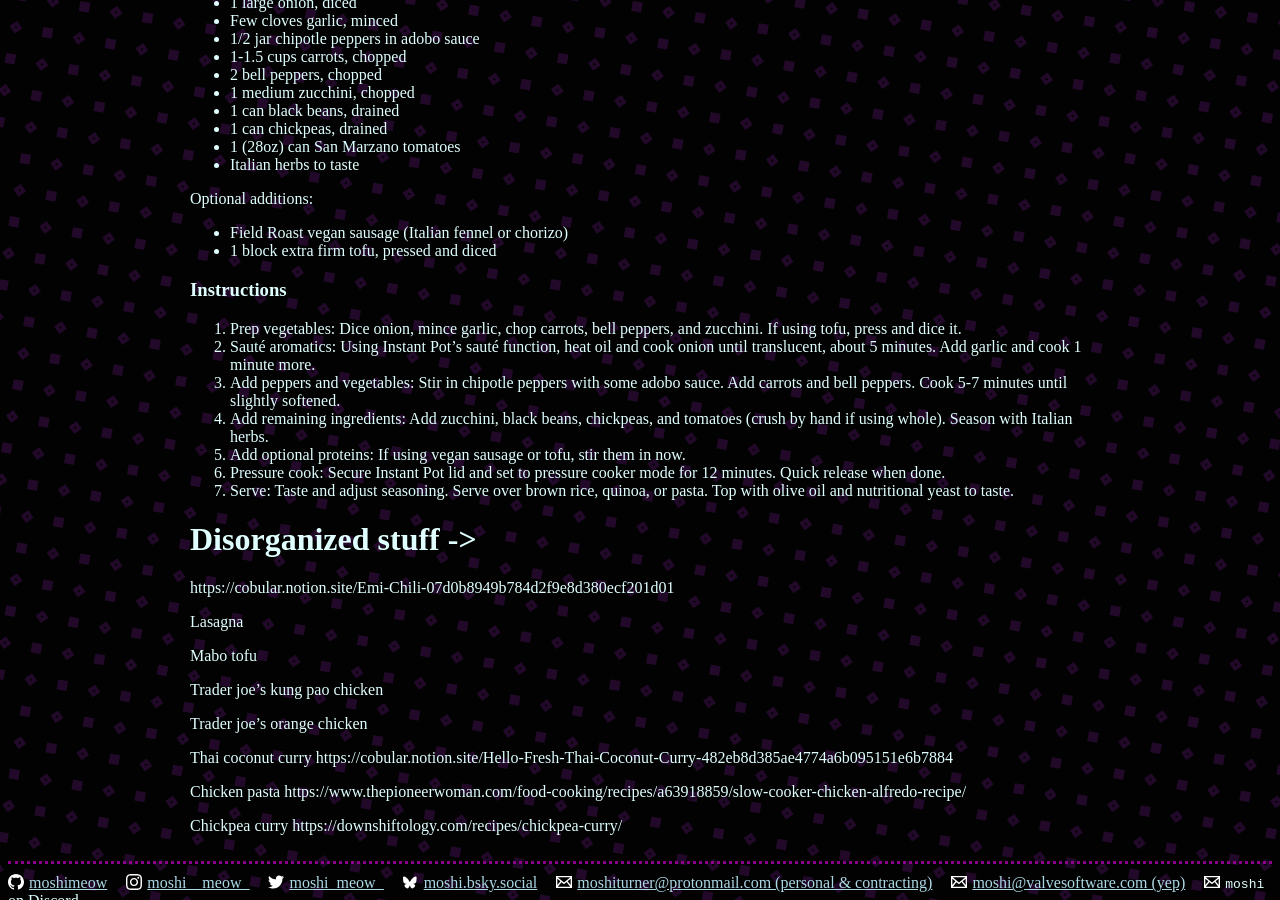
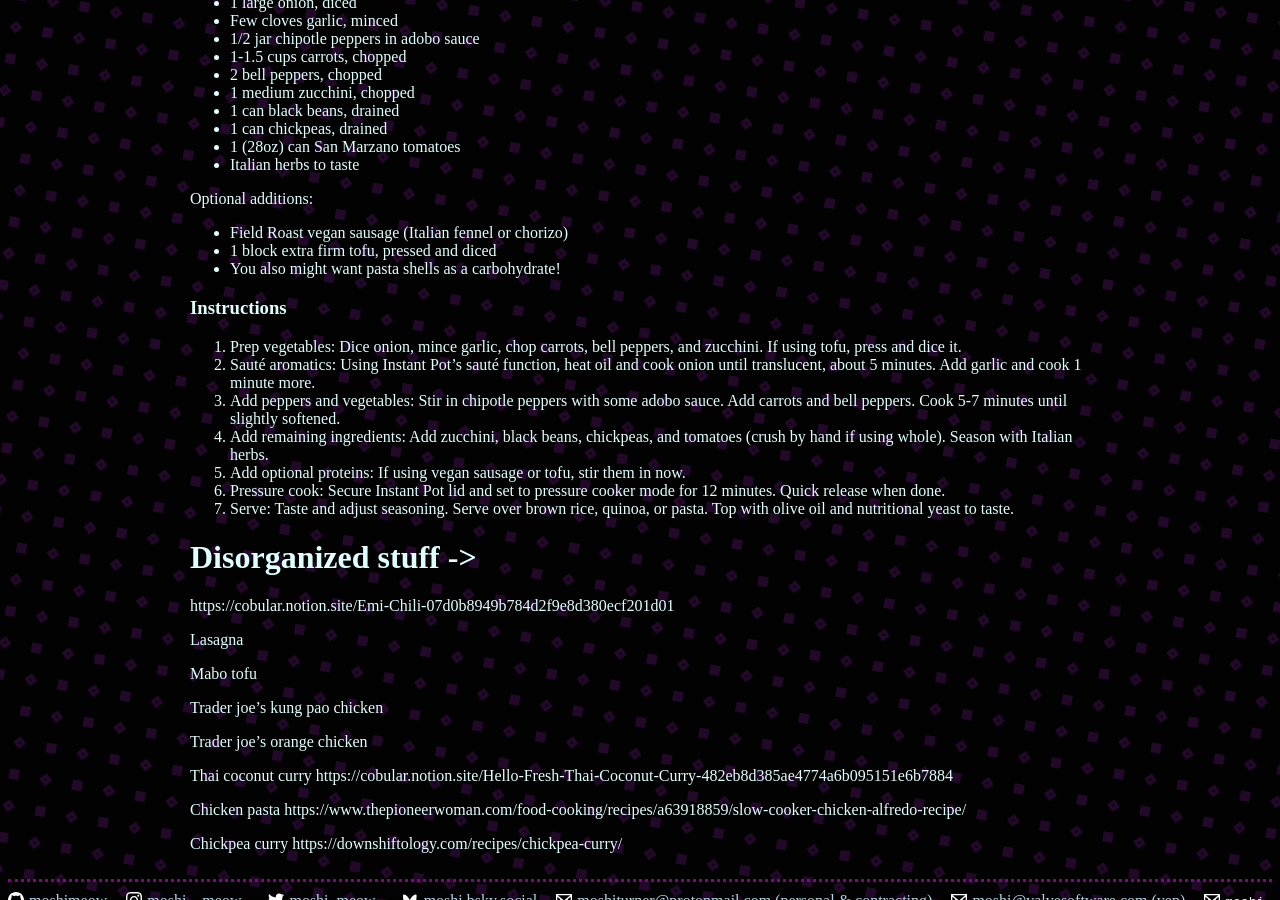
Before and after one commit to moshimeow/moshimeow.github.io, a Jekyll site: the page built from _posts/2026-02-21-recipes.markdown, in a window 1280 px wide and 900 px high, scrolled down 1974 px. Built offline with Jekyll 4.4.1, drawn with Linux system fonts in a browser that asks for light colours.

Commit message:
CARBOHYDRATE

```diff
--- a/_posts/2026-02-21-recipes.markdown
+++ b/_posts/2026-02-21-recipes.markdown
@@ -118,6 +118,7 @@ Optional additions:
 
 - Field Roast vegan sausage (Italian fennel or chorizo)
 - 1 block extra firm tofu, pressed and diced
+- You also might want pasta shells as a carbohydrate!
 
 ### Instructions
 
```
